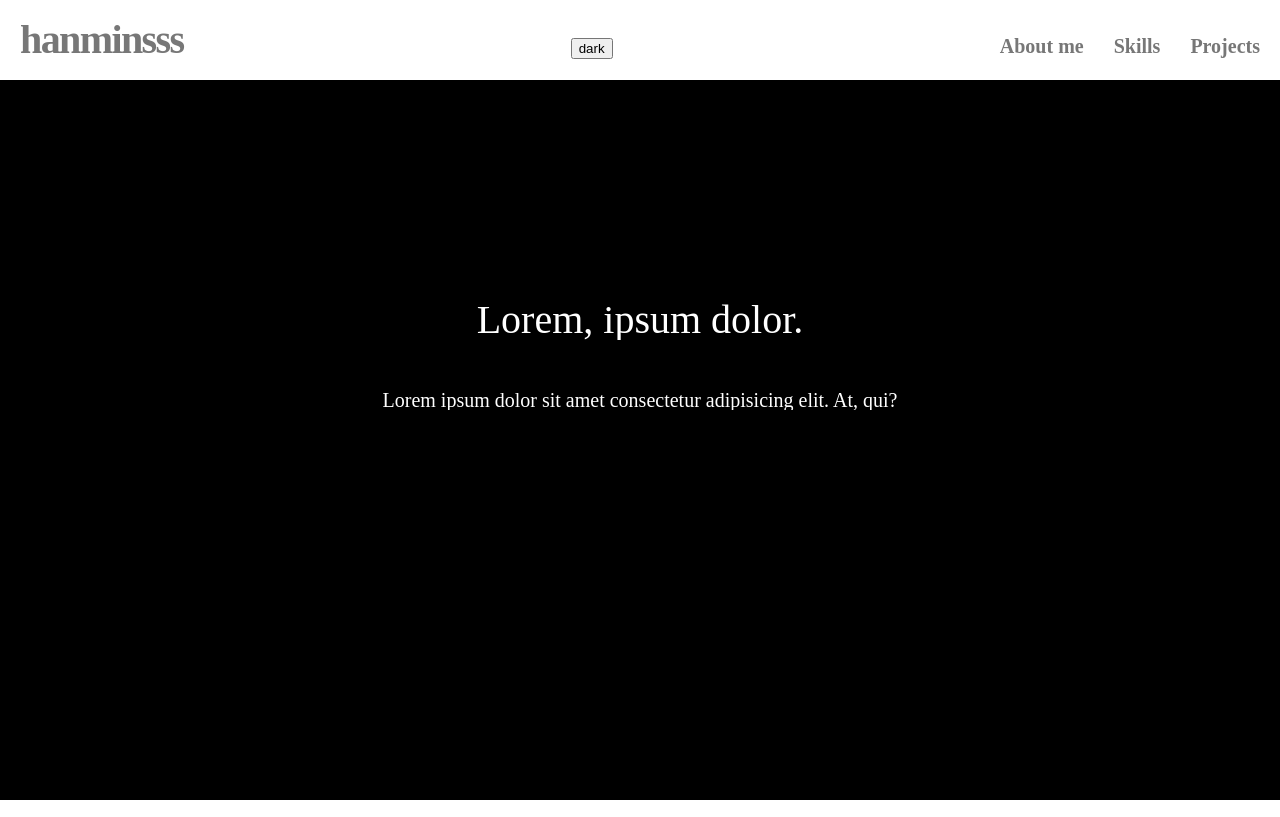
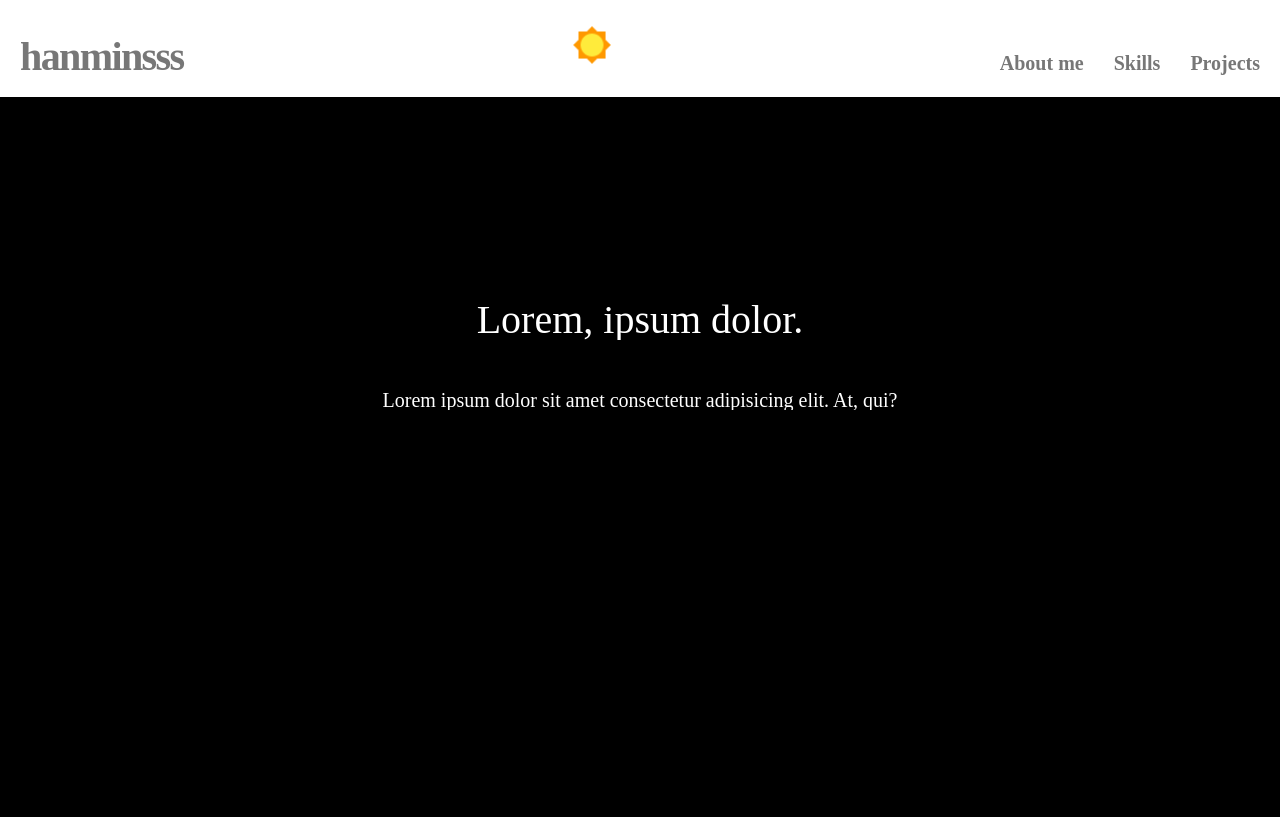
Before and after one commit to hanminss/portfolio, a Next.js app: page / in a window 1280 px wide. Built offline with nearby package versions, Linux system fonts and the light colour scheme.

Commit message:
다크모드 버튼추가

```diff
--- a/src/components/layouts/Header.tsx
+++ b/src/components/layouts/Header.tsx
@@ -1,5 +1,5 @@
 import { NumProps } from "../../pages";
-
+import Image from "next/image";
 import darkThema from "../../styles/HD.module.css";
 import lightThema from "../../styles/HL.module.css";
 
@@ -15,7 +15,23 @@ export const Header = ({
         <h1 className={styles.logo} onClick={() => handleNumChange(0)}>
           hanminsss
         </h1>
-        <button onClick={() => handleDarkChange()}>dark </button>
+        {dark ? (
+          <Image
+            src="/images/moon.png"
+            alt="sum"
+            width={50}
+            height={50}
+            onClick={() => handleDarkChange()}
+          />
+        ) : (
+          <Image
+            src="/images/sun.png"
+            alt="sum"
+            width={50}
+            height={50}
+            onClick={() => handleDarkChange()}
+          />
+        )}
 
         <nav className={styles.nav}>
           <ul className={styles.linkList}>
```
Also changed, not shown: public/images/moon.png (added), public/images/sun.png (added).
